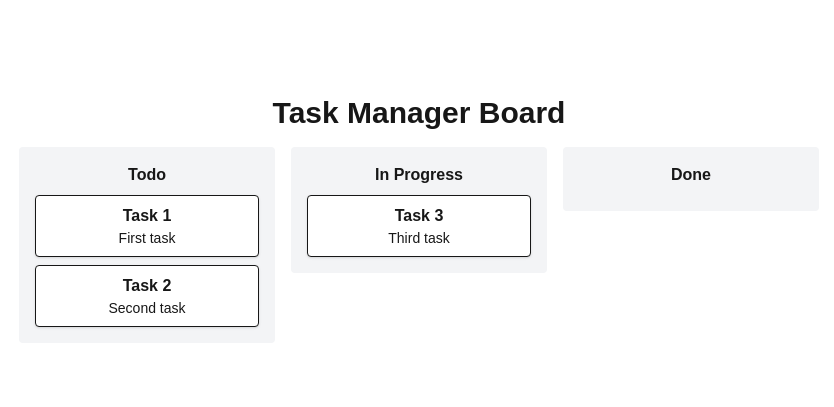
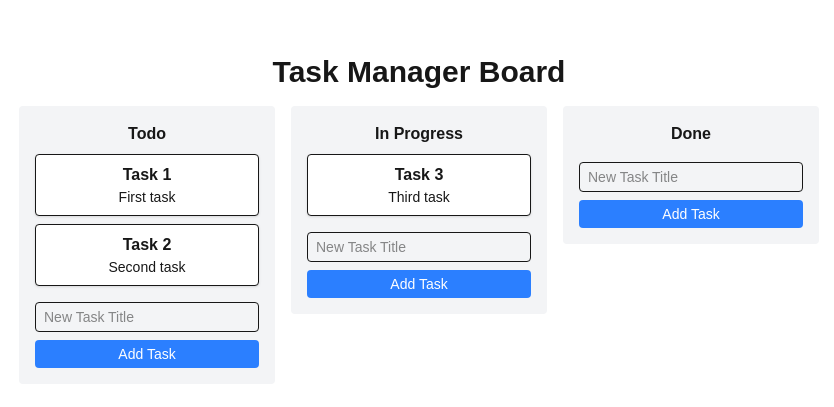
Before and after one commit to yaboijams/tasker, a Next.js app in the folder frontend/: page / in a window 1280 px wide. Shown: the part 181-588 px from the top of the page, without its empty margins (221-1055 px from the left). Built offline with nearby package versions, Linux system fonts and the light colour scheme.

Commit message:
Drag and Drop not working

```diff
--- a/frontend/package.json
+++ b/frontend/package.json
@@ -11,6 +11,7 @@
   "dependencies": {
     "@dnd-kit/core": "^6.3.1",
     "@dnd-kit/sortable": "^10.0.0",
+    "@dnd-kit/utilities": "^3.2.2",
     "dnd-kit": "^0.0.2",
     "next": "15.2.2",
     "react": "^19.0.0",
--- a/frontend/src/app/components/Board.tsx
+++ b/frontend/src/app/components/Board.tsx
@@ -2,30 +2,117 @@
 'use client';
 
 import React, { useState } from 'react';
-import { DndContext, closestCenter, DragEndEvent } from '@dnd-kit/core';
-import { arrayMove, SortableContext, horizontalListSortingStrategy } from '@dnd-kit/sortable';
+import { DndContext, DragEndEvent, closestCenter } from '@dnd-kit/core';
+import { SortableContext, horizontalListSortingStrategy, arrayMove } from '@dnd-kit/sortable';
 import SortableList from './SortableList';
-import type { BoardType, ListType } from '../types';
+import type { BoardType, ListType, CardType } from '../types';
 
-export default function Board({ initialBoard }: { initialBoard: BoardType }) {
-  const [lists, setLists] = useState<ListType[]>(initialBoard.lists);
+interface BoardProps {
+  initialBoard: BoardType;
+}
 
+export default function Board({ initialBoard }: BoardProps) {
+  // Transform the initialBoard.lists array into a dictionary so we can handle cross-list moves easily
+  const [lists, setLists] = useState<Record<string, { title: string; cards: CardType[] }>>(() => {
+    const result: Record<string, { title: string; cards: CardType[] }> = {};
+    initialBoard.lists.forEach((lst) => {
+      result[lst.id] = {
+        title: lst.title,
+        cards: lst.cards,
+      };
+    });
+    return result;
+  });
+
+  // Keep an array of list IDs for the horizontal order
+  const [listOrder, setListOrder] = useState<string[]>(
+    initialBoard.lists.map((l) => l.id)
+  );
+
+  // Add a new card to a specific list
+  const handleAddCard = (listId: string, newCard: CardType) => {
+    const updatedList = { ...lists[listId] };
+    updatedList.cards = [...updatedList.cards, newCard];
+    setLists({ ...lists, [listId]: updatedList });
+  };
+
+  // Handle drag end (both for reordering lists horizontally and cards cross-list)
   const handleDragEnd = (event: DragEndEvent) => {
     const { active, over } = event;
-    if (active.id !== over?.id) {
-      const oldIndex = lists.findIndex((list) => list.id === active.id);
-      const newIndex = lists.findIndex((list) => list.id === over?.id);
-      setLists((items) => arrayMove(items, oldIndex, newIndex));
+    if (!over) return;
+
+    const activeListId = active.data.current?.listId; // If it's a card, has listId
+    const overListId = over.data.current?.listId;
+
+    // 1. Reordering Lists (if the item is a list)
+    // We know it's a list if activeListId is undefined or null
+    if (!activeListId && !overListId) {
+      if (active.id !== over.id) {
+        const oldIndex = listOrder.indexOf(active.id as string);
+        const newIndex = listOrder.indexOf(over.id as string);
+        setListOrder((items) => arrayMove(items, oldIndex, newIndex));
+      }
+      return;
+    }
+
+    // 2. Reordering or moving a Card
+    if (activeListId && overListId) {
+      // If the user dropped the card in the same list
+      if (activeListId === overListId) {
+        const currentCards = [...lists[activeListId].cards];
+        const oldIndex = currentCards.findIndex((card) => card.id === active.id);
+        const newIndex = currentCards.findIndex((card) => card.id === over.id);
+        if (oldIndex !== newIndex && newIndex !== -1) {
+          const reordered = arrayMove(currentCards, oldIndex, newIndex);
+          setLists({
+            ...lists,
+            [activeListId]: { ...lists[activeListId], cards: reordered },
+          });
+        }
+      } else {
+        // Move card to a different list
+        const sourceCards = [...lists[activeListId].cards];
+        const activeIndex = sourceCards.findIndex((card) => card.id === active.id);
+        if (activeIndex === -1) return;
+
+        const [movedCard] = sourceCards.splice(activeIndex, 1);
+
+        const destCards = [...lists[overListId].cards];
+        // If the user dropped it on a card, insert at that position
+        const overIndex = destCards.findIndex((card) => card.id === over.id);
+        if (overIndex >= 0) {
+          destCards.splice(overIndex, 0, movedCard);
+        } else {
+          // If user dropped it in empty space, just push at the end
+          destCards.push(movedCard);
+        }
+
+        setLists({
+          ...lists,
+          [activeListId]: { ...lists[activeListId], cards: sourceCards },
+          [overListId]: { ...lists[overListId], cards: destCards },
+        });
+      }
     }
   };
 
   return (
     <DndContext collisionDetection={closestCenter} onDragEnd={handleDragEnd}>
-      <SortableContext items={lists.map((list) => list.id)} strategy={horizontalListSortingStrategy}>
+      {/* Horizontal list reordering */}
+      <SortableContext items={listOrder} strategy={horizontalListSortingStrategy}>
         <div className="flex gap-4 overflow-auto">
-          {lists.map((list) => (
-            <SortableList key={list.id} list={list} />
-          ))}
+          {listOrder.map((listId) => {
+            const { title, cards } = lists[listId];
+            return (
+              <SortableList
+                key={listId}
+                listId={listId}
+                title={title}
+                cards={cards}
+                onAddCard={handleAddCard}
+              />
+            );
+          })}
         </div>
       </SortableContext>
     </DndContext>
--- a/frontend/src/app/components/List.tsx
+++ b/frontend/src/app/components/List.tsx
@@ -2,35 +2,66 @@
 'use client';
 
 import React, { useState } from 'react';
-import { DndContext, closestCenter, DragEndEvent } from '@dnd-kit/core';
-import { arrayMove, SortableContext, verticalListSortingStrategy } from '@dnd-kit/sortable';
+import { SortableContext, verticalListSortingStrategy } from '@dnd-kit/sortable';
 import SortableCard from './SortableCard';
-import type { ListType, CardType } from '../types';
+import type { CardType } from '../types';
 
-export default function List({ list }: { list: ListType }) {
-  const [cards, setCards] = useState<CardType[]>(list.cards);
+interface ListProps {
+  listId: string;
+  title: string;
+  cards: CardType[];
+  onAddCard: (listId: string, newCard: CardType) => void;  // for adding tasks
+}
 
-  const handleCardDragEnd = (event: DragEndEvent) => {
-    const { active, over } = event;
-    if (active.id !== over?.id) {
-      const oldIndex = cards.findIndex((card) => card.id === active.id);
-      const newIndex = cards.findIndex((card) => card.id === over?.id);
-      setCards((items) => arrayMove(items, oldIndex, newIndex));
-    }
+/**
+ * Displays a single list with its cards.
+ * The parent (Board) handles the actual reordering logic in onDragEnd.
+ * Here we only render the SortableContext and the form for adding new tasks.
+ */
+export default function List({ listId, title, cards, onAddCard }: ListProps) {
+  const [newTitle, setNewTitle] = useState('');
+
+  // Add a new task (card) to this list
+  const handleAddTask = () => {
+    if (!newTitle.trim()) return;
+    const newCard: CardType = {
+      id: 'card-' + Math.random().toString(36).slice(2),
+      title: newTitle,
+      description: '',
+    };
+    onAddCard(listId, newCard);
+    setNewTitle('');
   };
 
   return (
     <div className="bg-gray-100 rounded p-4 w-64 flex-shrink-0">
-      <h2 className="font-bold mb-2">{list.title}</h2>
-      <DndContext collisionDetection={closestCenter} onDragEnd={handleCardDragEnd}>
-        <SortableContext items={cards.map((card) => card.id)} strategy={verticalListSortingStrategy}>
-          <div className="space-y-2">
-            {cards.map((card) => (
-              <SortableCard key={card.id} card={card} />
-            ))}
-          </div>
-        </SortableContext>
-      </DndContext>
+      <h2 className="font-bold mb-2">{title}</h2>
+
+      {/* Cards are rendered in a vertical SortableContext */}
+      <SortableContext items={cards.map((c) => c.id)} strategy={verticalListSortingStrategy}>
+        <div className="space-y-2 mb-4">
+          {cards.map((card) => (
+            <SortableCard key={card.id} card={card} listId={listId} />
+          ))}
+        </div>
+      </SortableContext>
+
+      {/* Simple form to add a new task */}
+      <div className="flex flex-col space-y-2">
+        <input
+          type="text"
+          placeholder="New Task Title"
+          value={newTitle}
+          onChange={(e) => setNewTitle(e.target.value)}
+          className="border rounded px-2 py-1 text-sm"
+        />
+        <button
+          onClick={handleAddTask}
+          className="bg-blue-500 text-white px-2 py-1 rounded text-sm"
+        >
+          Add Task
+        </button>
+      </div>
     </div>
   );
 }
--- a/frontend/src/app/components/SortableCard.tsx
+++ b/frontend/src/app/components/SortableCard.tsx
@@ -7,8 +7,12 @@ import { CSS } from '@dnd-kit/utilities';
 import Card from './Card';
 import type { CardType } from '../types';
 
-export default function SortableCard({ card }: { card: CardType }) {
-  const { attributes, listeners, setNodeRef, transform, transition } = useSortable({ id: card.id });
+export default function SortableCard({ card, listId }: { card: CardType; listId: string }) {
+  const { attributes, listeners, setNodeRef, transform, transition } = useSortable({
+    id: card.id,
+    data: { listId },
+  });
+
   const style = {
     transform: CSS.Transform.toString(transform),
     transition,
--- a/frontend/src/app/components/SortableList.tsx
+++ b/frontend/src/app/components/SortableList.tsx
@@ -5,10 +5,20 @@ import React from 'react';
 import { useSortable } from '@dnd-kit/sortable';
 import { CSS } from '@dnd-kit/utilities';
 import List from './List';
-import type { ListType } from '../types';
+import type { CardType } from '../types';
 
-export default function SortableList({ list }: { list: ListType }) {
-  const { attributes, listeners, setNodeRef, transform, transition } = useSortable({ id: list.id });
+interface SortableListProps {
+  listId: string;
+  title: string;
+  cards: CardType[];
+  onAddCard: (listId: string, newCard: CardType) => void;
+}
+
+export default function SortableList({ listId, title, cards, onAddCard }: SortableListProps) {
+  const { attributes, listeners, setNodeRef, transform, transition } = useSortable({
+    id: listId,
+  });
+
   const style = {
     transform: CSS.Transform.toString(transform),
     transition,
@@ -16,7 +26,7 @@ export default function SortableList({ list }: { list: ListType }) {
 
   return (
     <div ref={setNodeRef} style={style} {...attributes} {...listeners}>
-      <List list={list} />
+      <List listId={listId} title={title} cards={cards} onAddCard={onAddCard} />
     </div>
   );
 }
```
Also changed, not shown: 1 other file (tests, documents, lock files or other folders).
